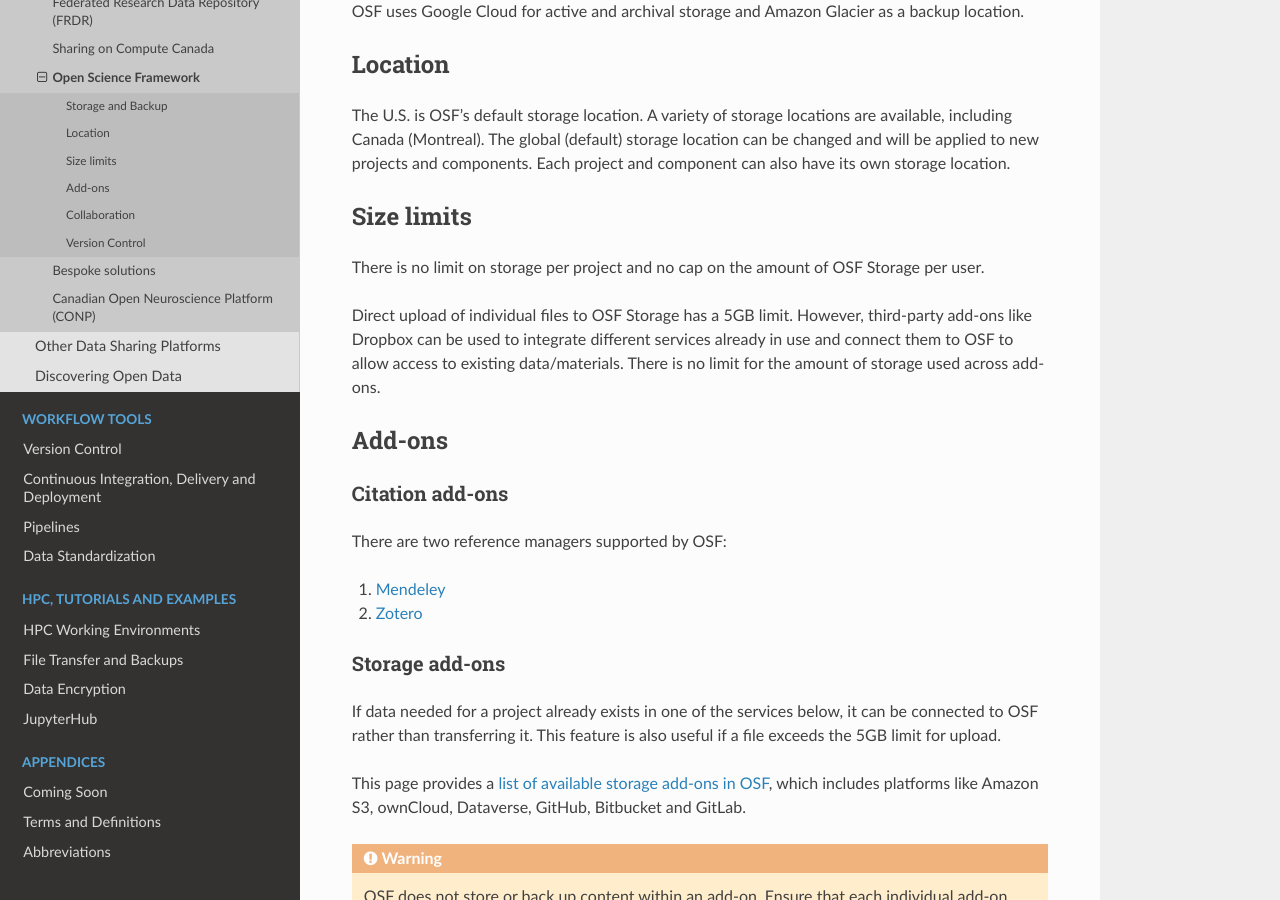
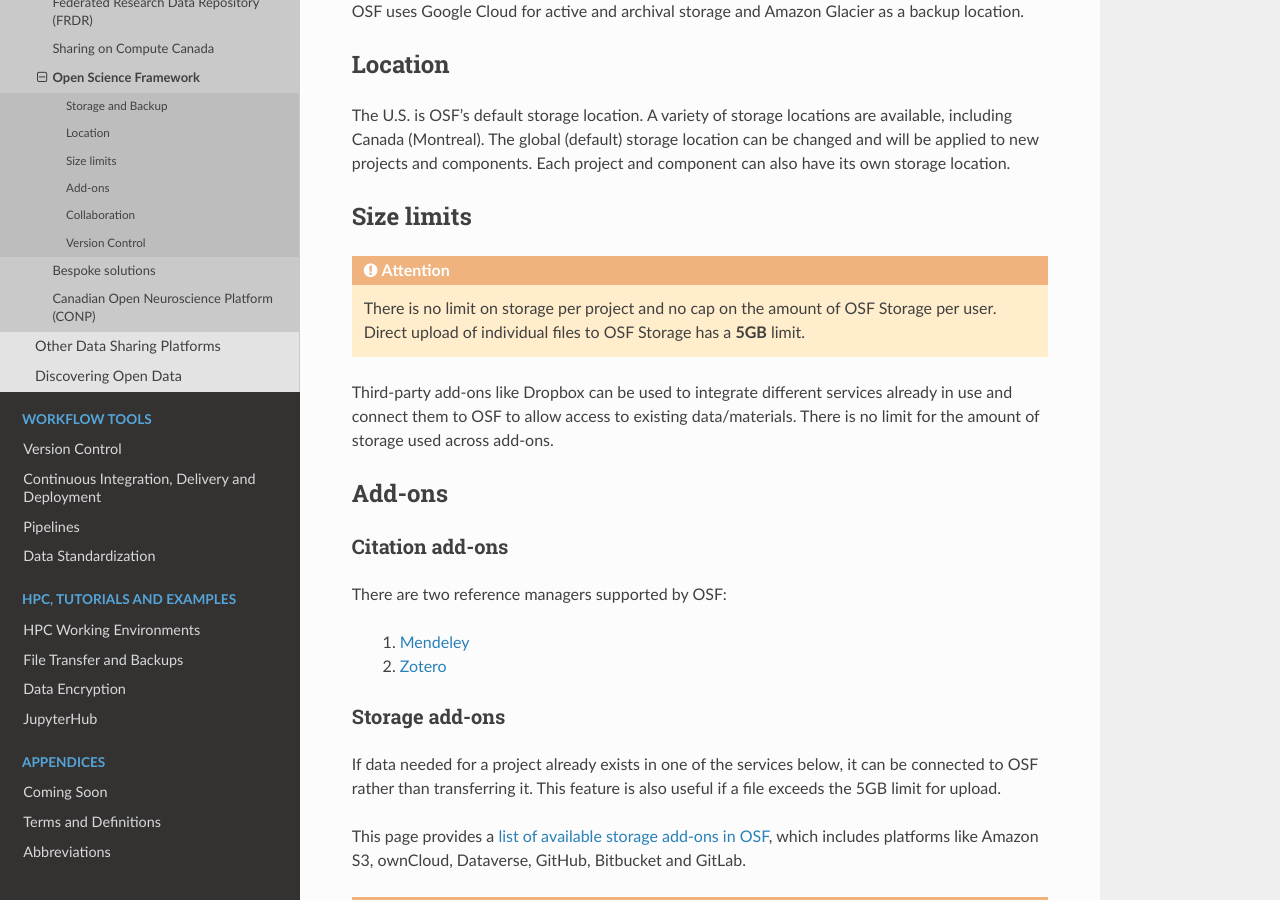
Before and after one commit to ubcbraincircuits/whitepaper, a Sphinx documentation site: the page built from source/data_sharing/open_science_framework.rst, in a window 1280 px wide and 900 px high, scrolled down 336 px. Built offline with Sphinx 7.4.7 and the Read the Docs theme 2.0.0, drawn with Linux system fonts in a browser that asks for light colours; pages that are not in the unit, such as notebooks, are missing from menus.

Commit message:
Add attention admonitions; change link to UBC ISS #03; indent numbered lists

```diff
--- a/source/data_sharing/open_science_framework.rst
+++ b/source/data_sharing/open_science_framework.rst
@@ -17,10 +17,12 @@ be applied to new projects and components. Each project and component can also h
 
 Size limits
 -----------
-There is no limit on storage per project and no cap on the amount of OSF Storage per user.
 
-Direct upload of individual files to OSF Storage has a 5GB limit. However, third-party add-ons
-like Dropbox can be used to integrate different services already in use and connect them to OSF
+.. attention::
+	There is no limit on storage per project and no cap on the amount of OSF Storage per user. Direct upload of individual
+	files to OSF Storage has a **5GB** limit.
+
+Third-party add-ons like Dropbox can be used to integrate different services already in use and connect them to OSF
 to allow access to existing data/materials. There is no limit for the amount of storage used
 across add-ons.
 
@@ -30,9 +32,9 @@ Citation add-ons
 ~~~~~~~~~~~~~~~~
 There are two reference managers supported by OSF:
 
-1. `Mendeley <https://help.osf.io/hc/en-us/articles/360019929893-Connect-Mendeley-to-a-Project>`_
+	1. `Mendeley <https://help.osf.io/hc/en-us/articles/360019929893-Connect-Mendeley-to-a-Project>`_
 
-2. `Zotero <https://help.osf.io/hc/en-us/articles/360019929913-Connect-Zotero-to-a-Project>`_
+	2. `Zotero <https://help.osf.io/hc/en-us/articles/360019929913-Connect-Zotero-to-a-Project>`_
 
 Storage add-ons
 ~~~~~~~~~~~~~~~
@@ -46,8 +48,8 @@ Amazon S3, ownCloud, Dataverse, GitHub, Bitbucket and GitLab.
 
 .. warning::
 	OSF does not store or back up content within an add-on. Ensure that each individual
-	add-on being used complies with `UBC's Information Security Standard #03: Transmission
-	and Sharing og UBC Electronic Information <https://cio.ubc.ca/sites/cio.ubc.ca/files/documents/standards/Std%2003%20Transmission%20and%20Sharing%20of%20UBC%20Electronic%20Information.pdf>`_.
+	add-on being used complies with :ref:`UBC's Information Security Standard #03: Transmission
+	and Sharing og UBC Electronic Information <ubc_transmission>`.
 
 Collaboration
 -------------
@@ -60,8 +62,8 @@ Within a lab
 OSF projects and components are private by default.
 Members of the lab can be added as “Contributors” to projects. There are two types of contributors:
 
-1. Bibliographic (displayed in contributor list and in project citations)
-2. Non-bibliographic
+	1. Bibliographic (displayed in contributor list and in project citations)
+	2. Non-bibliographic
 
 Each component within a project can have its own set of contributors.
 
@@ -69,9 +71,9 @@ Each component within a project can have its own set of contributors.
 
 A contributor can be given three levels of permissions:
 
-1. Administrator
-2. Read + Write
-3. Read only
+	1. Administrator
+	2. Read + Write
+	3. Read only
 
 Each contributor can be granted different levels of permissions across components.
 
```
